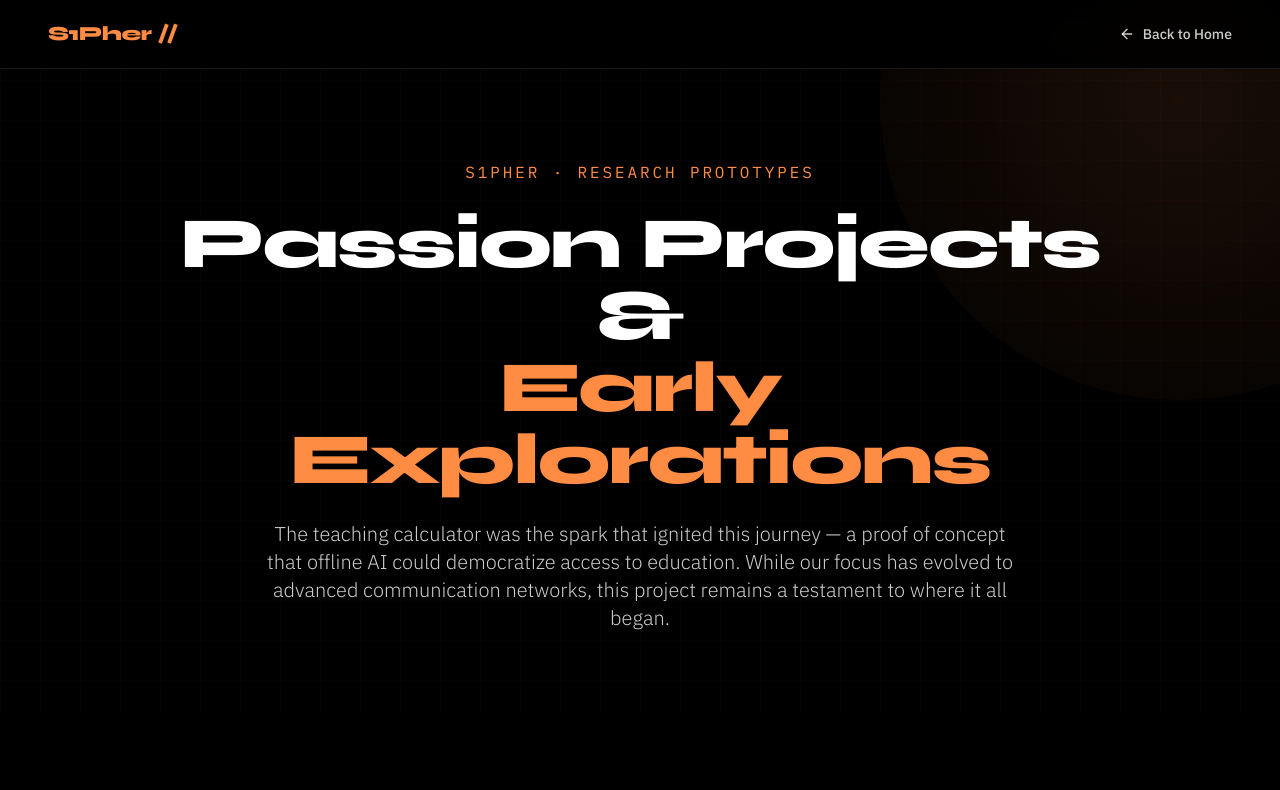
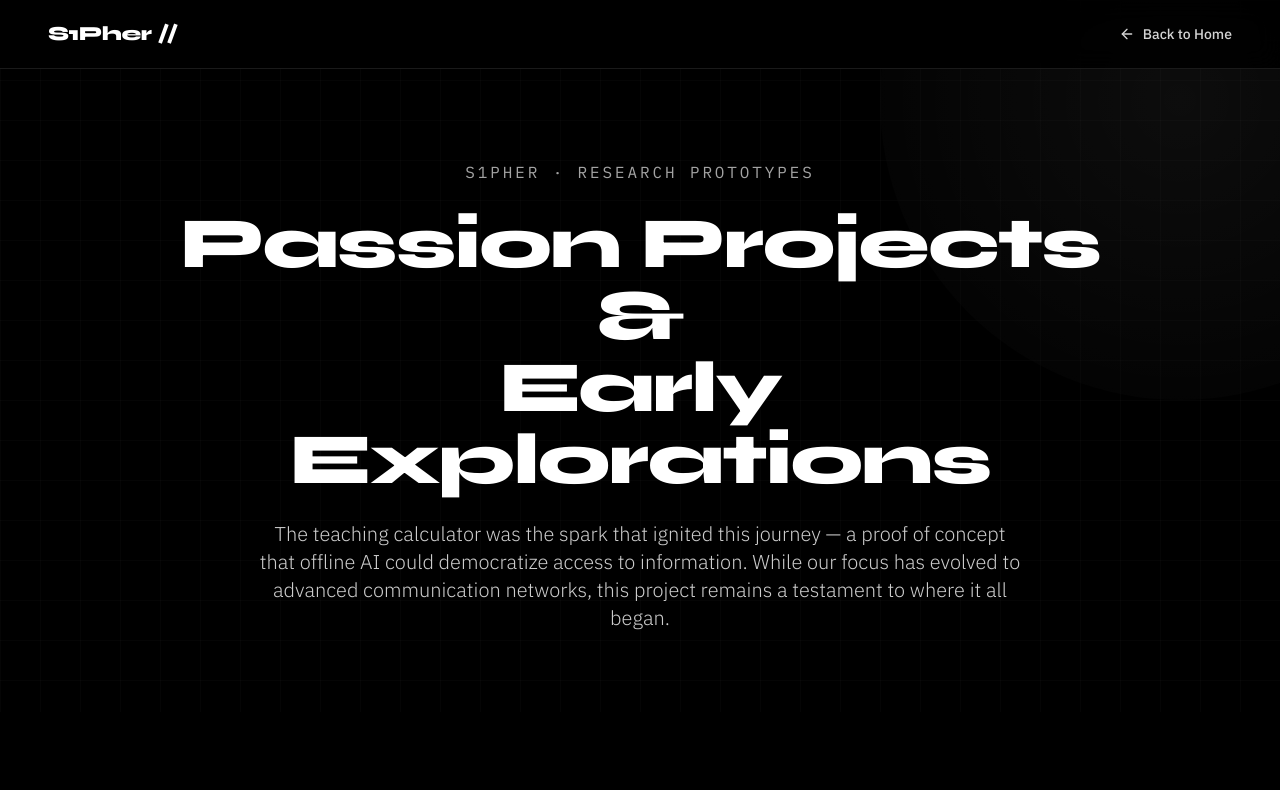
Before and after one commit to Trammell-Whitfield/S1pher-Website, a React (Vite) app in the folder s1pher-react/: page /prototypes in a window 1280 px wide. Shown: the top 790 px of the page. Built offline with nearby package versions, Linux system fonts and the light colour scheme.

Commit message:
Update PrototypesPage.tsx

```diff
--- a/s1pher-react/src/pages/PrototypesPage.tsx
+++ b/s1pher-react/src/pages/PrototypesPage.tsx
@@ -12,13 +12,13 @@ export function PrototypesPage() {
         <div className="max-w-7xl mx-auto px-8 md:px-12 py-5 flex items-center justify-between">
           <Link
             to="/"
-            className="font-display font-extrabold text-xl text-orange tracking-tight hover:scale-105 transition-transform duration-300"
+            className="font-display font-extrabold text-xl text-white tracking-tight hover:text-orange transition-colors duration-300"
           >
             S1Pher //
           </Link>
           <Link
             to="/"
-            className="flex items-center gap-2 text-white/80 text-sm font-medium hover:text-orange transition-colors duration-300"
+            className="flex items-center gap-2 text-gray-300 text-sm font-medium hover:text-white transition-colors duration-300"
           >
             <ArrowLeft className="w-4 h-4" />
             Back to Home
@@ -29,8 +29,8 @@ export function PrototypesPage() {
       {/* Hero Section */}
       <section className="relative min-h-[60vh] flex items-center justify-center overflow-hidden pt-20">
         {/* Background effects */}
-        <div className="absolute top-[-200px] right-[-200px] w-[600px] h-[600px] rounded-full bg-gradient-radial from-orange/10 to-transparent animate-float" />
-        <div className="absolute inset-0 bg-[linear-gradient(rgba(255,107,53,0.025)_1px,transparent_1px),linear-gradient(90deg,rgba(255,107,53,0.025)_1px,transparent_1px)] bg-[size:40px_40px]" />
+        <div className="absolute top-[-200px] right-[-200px] w-[600px] h-[600px] rounded-full bg-gradient-radial from-white/5 to-transparent animate-float" />
+        <div className="absolute inset-0 bg-[linear-gradient(rgba(255,255,255,0.02)_1px,transparent_1px),linear-gradient(90deg,rgba(255,255,255,0.02)_1px,transparent_1px)] bg-[size:40px_40px]" />
 
         <motion.div
           initial={{ opacity: 0, y: 30 }}
@@ -42,7 +42,7 @@ export function PrototypesPage() {
             initial={{ opacity: 0 }}
             animate={{ opacity: 1 }}
             transition={{ duration: 0.8, delay: 0.2 }}
-            className="text-orange text-sm md:text-base font-mono uppercase tracking-[0.18em] mb-6"
+            className="text-gray-400 text-sm md:text-base font-mono uppercase tracking-[0.18em] mb-6"
           >
             S1Pher · Research Prototypes
           </motion.p>
@@ -54,7 +54,7 @@ export function PrototypesPage() {
             className="text-5xl md:text-6xl lg:text-7xl font-display font-extrabold text-white leading-tight tracking-tight mb-6"
           >
             Passion Projects &<br />
-            <span className="text-orange">Early Explorations</span>
+            Early Explorations
           </motion.h1>
 
           <motion.p
@@ -63,7 +63,7 @@ export function PrototypesPage() {
             transition={{ duration: 0.8, delay: 0.4 }}
             className="text-lg md:text-xl text-white/80 font-light max-w-3xl mx-auto leading-relaxed"
           >
-            The teaching calculator was the spark that ignited this journey — a proof of concept that offline AI could democratize access to education. While our focus has evolved to advanced communication networks, this project remains a testament to where it all began.
+            The teaching calculator was the spark that ignited this journey — a proof of concept that offline AI could democratize access to information. While our focus has evolved to advanced communication networks, this project remains a testament to where it all began.
           </motion.p>
         </motion.div>
       </section>
@@ -81,7 +81,7 @@ export function PrototypesPage() {
               whileInView={{ opacity: 1, y: 0 }}
               viewport={{ once: true }}
               transition={{ duration: 0.8 }}
-              className="bg-card border border-orange/20 rounded-2xl p-10 md:p-12"
+              className="bg-card border border-white/20 rounded-2xl p-10 md:p-12"
             >
               <h3 className="text-2xl md:text-3xl font-display font-bold text-white mb-4">
                 From EdTech to Infrastructure
@@ -91,7 +91,7 @@ export function PrototypesPage() {
               </p>
               <Link
                 to="/"
-                className="inline-flex items-center gap-2 text-orange font-mono text-sm hover:underline underline-offset-4 transition-all duration-300 group"
+                className="inline-flex items-center gap-2 text-white hover:text-orange font-mono text-sm hover:underline underline-offset-4 transition-all duration-300 group"
               >
                 Explore our current mission
                 <span className="group-hover:translate-x-1 transition-transform duration-300">→</span>
```
